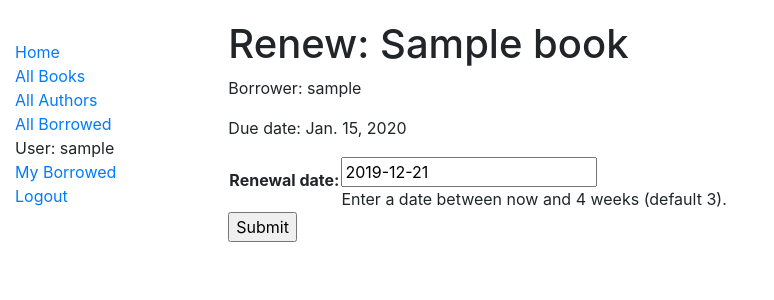
After one commit to jsulliv2/djangoTutorial, a Django app: page /catalog/book/00000000-0000-0000-0000-000000000001/renew/ in a window 1280 px wide. The commit adds this page. Shown: the top 300 px of the page, without its empty margins (0-774 px from the left). Run offline with Django 3.2, Linux system fonts and the light colour scheme; a user stored in the database is signed in; tables that the repository leaves empty hold one stand-in row (values such as "Sample post"); some libraries are stand-ins or nearby versions.

Commit message:
tutorial part 9 - working with forms
Adding form ability to create, update, and delete both books and authors

```diff
--- a/Locallibrary/urls.py
+++ b/Locallibrary/urls.py
@@ -18,7 +18,6 @@ from django.conf.urls.static import static
 from django.contrib import admin
 from django.views.generic import RedirectView
 from django.urls import include, path
-from django.conf.urls.static import static
 
 urlpatterns = [
     path('admin/', admin.site.urls),
--- /dev/null
+++ b/catalog/forms.py
@@ -0,0 +1,35 @@
+from datetime import date, timedelta
+from django import forms
+from django.core.exceptions import ValidationError
+from django.utils.translation import ugettext_lazy as _
+
+
+from catalog.models import BookInstance
+
+class RenewBookForm(forms.Form):
+    renewal_date = forms.DateField(initial=date.today() + timedelta(weeks=3),
+                                   required=True,
+                                   help_text="Enter a date between now and 4 weeks (default 3).")
+
+    def clean_renewal_date(self):
+        data = self.cleaned_data['renewal_date']
+        if data < date.today():
+            raise ValidationError(_('Invalid date -renewal in past'))
+        if data > date.today() + timedelta(weeks=4):
+            raise ValidationError(_('Invalid date - renewal more than 4 weeks ahead'))
+        return data
+
+class RenewBookModelForm(forms.ModelForm):
+    def clean_renewal_date(self):
+        data = self.cleaned_data['renewal_date']
+        if data < date.today():
+            raise ValidationError(_('Invalid date -renewal in past'))
+        if data > date.today() + timedelta(weeks=4):
+            raise ValidationError(_('Invalid date - renewal more than 4 weeks ahead'))
+        return data
+
+    class Meta:
+        model = BookInstance
+        fields = ['due_back']
+        labels = {'due_back': _('New renewal date')}
+        help_texts = {'due_back': _('Enter a date between now and 4 weeks (default 3).')}
--- a/catalog/models.py
+++ b/catalog/models.py
@@ -47,7 +47,7 @@ class BookInstance(models.Model):
     imprint = models.CharField(max_length=200)
     due_back = models.DateField(null=True, blank=True)
     borrower = models.ForeignKey(User, on_delete=models.SET_NULL,
-                                null=True, blank=True)
+                                 null=True, blank=True)
 
     LOAN_STATUS = (
         ('m', 'Maintenance'),
@@ -77,6 +77,7 @@ class BookInstance(models.Model):
             return True
         return False
 
+
 class Author(models.Model):
     """Model representing an author."""
     first_name = models.CharField(max_length=100)
--- /dev/null
+++ b/catalog/templates/catalog/book_renew_librarian.html
@@ -0,0 +1,16 @@
+{% extends "base_generic.html" %}
+
+{% block content %}
+  <h1>Renew: {{ book_instance.book.title }}</h1>
+  <p>Borrower: {{ book_instance.borrower }}</p>
+  <p{% if book_instance.is_overdue %} class="text-danger"{% endif %}>
+    Due date: {{ book_instance.due_back }}
+  </p>
+  <form action="" method="post">
+    {% csrf_token %}
+    <table>
+      {{ form.as_table }}
+    </table>
+    <input type="submit" value="Submit">
+  </form>
+{% endblock %}
--- a/catalog/urls.py
+++ b/catalog/urls.py
@@ -8,5 +8,12 @@ urlpatterns = [
     path('authors/', views.AuthorListView.as_view(), name='authors'),
     path('author/<int:pk>', views.AuthorDetailView.as_view(), name='author-detail'),
     path('mybooks/', views.LoanedBooksByUserListView.as_view(), name='my-borrowed'),
-    path('allloanedbooks', views.allLoanedBooksListView.as_view(), name='all-borrowed')
+    path('allloanedbooks/', views.AllLoanedBooksListView.as_view(), name='all-borrowed'),
+    path('book/<uuid:pk>/renew/', views.renew_book_librarian, name='renew-book-librarian'),
+    path('author/create/', views.AuthorCreate.as_view(), name='author_create'),
+    path('author/<int:pk>/update/', views.AuthorUpdate.as_view(), name='author_update'),
+    path('author/<int:pk>/delete/', views.AuthorDelete.as_view(), name='author_delete'),
+    path('book/create/', views.BookCreate.as_view(), name='book-create'),
+    path('book/<int:pk>/update/', views.BookUpdate.as_view(), name='book-update'),
+    path('book/<int:pk>/delete/', views.BookDelete.as_view(), name='book-delete'),
 ]
--- a/catalog/views.py
+++ b/catalog/views.py
@@ -1,11 +1,19 @@
-from django.contrib.auth.decorators import login_required # for functions
-from django.contrib.auth.mixins import LoginRequiredMixin, PermissionRequiredMixin # for classes
-from django.shortcuts import render
+from datetime import date, timedelta
+
+
+from django.contrib.auth.decorators import login_required, permission_required  # for functions
+from django.contrib.auth.mixins import LoginRequiredMixin, PermissionRequiredMixin  # for classes
+from django.http import HttpResponseRedirect
+from django.shortcuts import render, get_object_or_404
 from django.views import generic
+from django.views.generic.edit import CreateView, UpdateView, DeleteView
+from django.urls import reverse, reverse_lazy
 
+from catalog.forms import RenewBookForm, RenewBookModelForm
 from catalog.models import Book, Author, BookInstance, Genre
 
 # Create your views here.
+
 
 def index(request):
     """
@@ -36,6 +44,26 @@ def index(request):
     # always include the original request object
     return render(request, 'index.html', context=context)
 
+
+@permission_required('catalog.can_mark_returned')
+def renew_book_librarian(request, pk):
+    book_instance = get_object_or_404(BookInstance, pk=pk)
+    if request.method == 'POST':
+        form = RenewBookModelForm(request.POST)
+        if form.is_valid():
+            book_instance.due_back = form.cleaned_data['due_back']
+            book_instance.save()
+            return HttpResponseRedirect(reverse('all-borrowed'))
+    else:
+        proposed_renewal_date = date.today() + timedelta(weeks=3)
+        form = RenewBookForm(initial={'due_back': proposed_renewal_date})
+    context = {
+        'form': form,
+        'book_instance': book_instance
+    }
+    return render(request, 'catalog/book_renew_librarian.html', context)
+
+
 class BookListView(generic.ListView):
     model = Book
     paginate_by = 10
@@ -43,8 +71,10 @@ class BookListView(generic.ListView):
     def get_queryset(self):
         return Book.objects.order_by('author', 'title')
 
+
 class BookDetailView(generic.DetailView):
     model = Book
+
 
 class AuthorListView(generic.ListView):
     model = Author
@@ -52,8 +82,10 @@ class AuthorListView(generic.ListView):
 
     # no get_queryset, order set on model level
 
+
 class AuthorDetailView(generic.DetailView):
     model = Author
+
 
 class LoanedBooksByUserListView(LoginRequiredMixin, generic.ListView):
     """Generic class-based view listing books on loan to current user"""
@@ -67,7 +99,8 @@ class LoanedBooksByUserListView(LoginRequiredMixin, generic.ListView):
                            .filter(status__exact='o')\
                            .order_by('due_back')
 
-class allLoanedBooksListView(PermissionRequiredMixin, generic.ListView):
+
+class AllLoanedBooksListView(PermissionRequiredMixin, generic.ListView):
     model = BookInstance
     paginate_by = 20
     permission_required = 'catalog.can_mark_returned'
@@ -78,3 +111,42 @@ class allLoanedBooksListView(PermissionRequiredMixin, generic.ListView):
         return BookInstance.objects\
             .filter(status__exact='o')\
             .order_by('due_back', 'borrower', 'book')
+
+
+class AuthorCreate(PermissionRequiredMixin, CreateView):
+    model = Author
+    permission_required = 'catalog.can_mark_returned'
+    fields = '__all__'
+    # just an example on how to set initial: initial = {'date_of_death': '05/01/2018'}
+
+
+class AuthorUpdate(PermissionRequiredMixin, UpdateView):
+    model = Author
+    permission_required = 'catalog.can_mark_returned'
+    fields = ['first_name', 'last_name', 'date_of_birth', 'date_of_death']
+
+
+class AuthorDelete(PermissionRequiredMixin, DeleteView):
+    model = Author
+    permission_required = 'catalog.can_mark_returned'
+    success_url = reverse_lazy('authors')
+    template_name_suffix = '_delete'
+
+
+class BookCreate(PermissionRequiredMixin, CreateView):
+    model = Book
+    permission_required = 'catalog.can_mark_returned'
+    fields = '__all__'
+
+
+class BookUpdate(PermissionRequiredMixin, UpdateView):
+    model = Book
+    permission_required = 'catalog.can_mark_returned'
+    fields = '__all__'
+
+
+class BookDelete(PermissionRequiredMixin, DeleteView):
+    model = Book
+    permission_required = 'catalog.can_mark_returned'
+    success_url = reverse_lazy('books')
+    template_name_suffix = '_delete'
--- a/templates/base_generic.html
+++ b/templates/base_generic.html
@@ -11,7 +11,7 @@
   {% block js %}{% endblock %}
   {% block css %}{% endblock %}
   {% load static %}
-  <link rel="stylesheet" href="{% static 'css/styles.css' %}">
+  <link rel="stylesheet" href="{% static '/static/css/styles.css' %}">
   <title>{% block title %} Local Library {% endblock %}</title>
 </head>
 <body>
--- a/templates/index.html
+++ b/templates/index.html
@@ -4,7 +4,7 @@
   <h1>Local Library Home</h1>
   <p>
     Welcome to LocalLibrary, a website developed by <em>John Sullivan</em>, with
-    the help of the Mozilla developement turorial.
+    the help of the Mozilla development tutorial.
   </p>
   <h2>Dynamic Content</h2>
   <p>The library has the following record counts:</p>
--- a/templates/registration/login.html
+++ b/templates/registration/login.html
@@ -28,6 +28,7 @@
     </table>
     <input type="submit" value="login" />
     <input type="hidden" name="next" value="{{ next }}" />
+  </form>
 
   {# Assumes you setup the password_reset view in your URLconf #}
     <p><a href="{% url 'password_reset' %}">Lost password?</a></p>
```
Also changed, not shown: catalog/admin.py (+11 -3 lines), catalog/templates/catalog/all_loaned_books_list_view.html (+11 -1 lines), catalog/templates/catalog/author_delete.html (added, +12 -0 lines), catalog/templates/catalog/author_detail.html (+7 -0 lines), catalog/templates/catalog/author_form.html (added, +14 -0 lines), catalog/templates/catalog/author_list.html (+7 -0 lines), catalog/templates/catalog/book_delete.html (added, +12 -0 lines), catalog/templates/catalog/book_detail.html (+7 -0 lines), catalog/templates/catalog/book_form.html (added, +14 -0 lines), catalog/templates/catalog/book_list.html (+9 -1 lines), Locallibrary/settings.py (line endings or trailing spaces).
